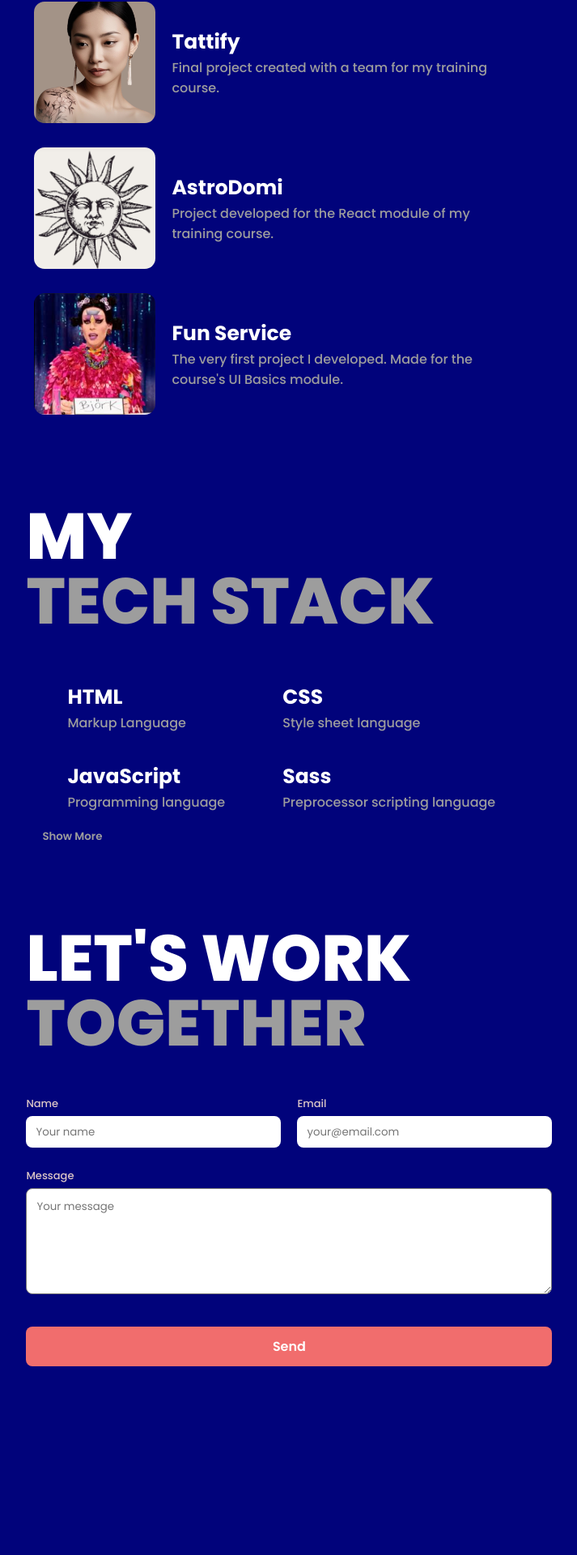
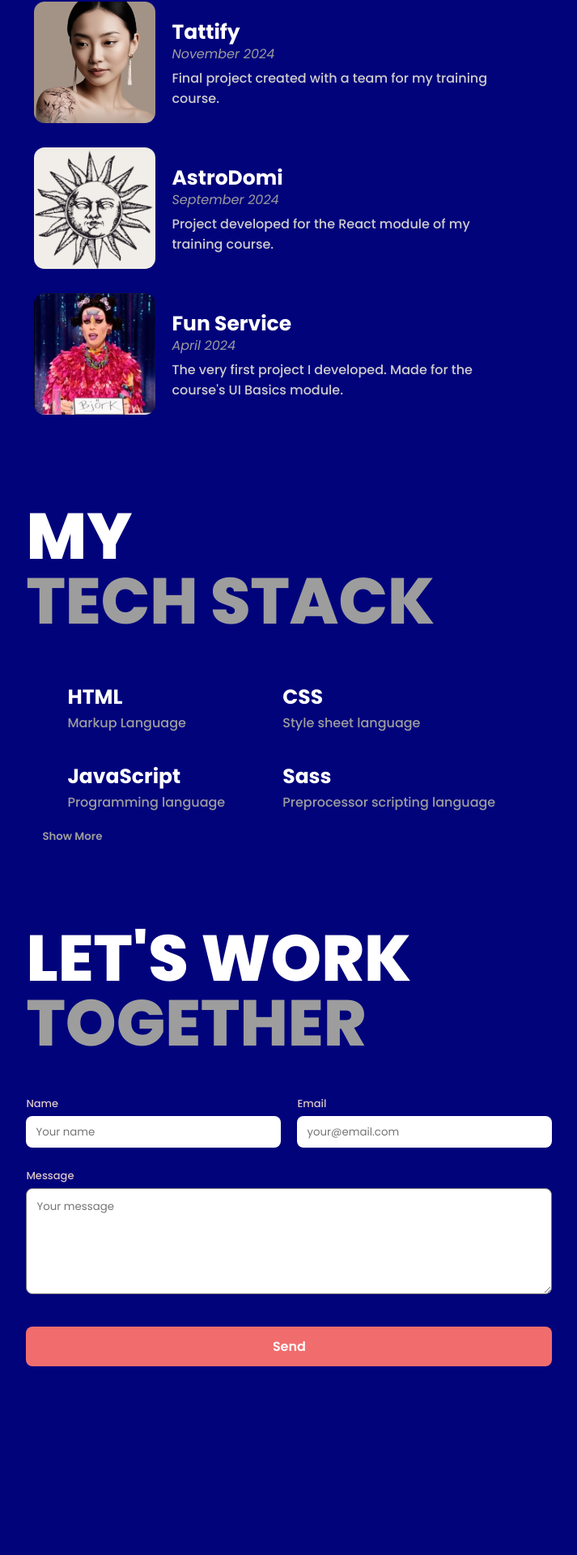
Before and after one commit to Domszilu/portfolio, a React (Vite) app: page / in a window 1280 px wide. Shown: the part 786-2706 px from the top of the page at 81% size, without its empty margins (496-1209 px from the left). Before the commit the page ends 2513 px from the top, so only its background shows below. Built offline with nearby package versions, Linux system fonts and the light colour scheme; some icons are missing.

Commit message:
updated Projects, added footer

```diff
--- /dev/null
+++ b/src/components/Footer/Footer.jsx
@@ -0,0 +1,24 @@
+import { FooterWrapper } from "./StyledFooter";
+
+const Footer = () => {
+    return (
+        <>
+            <FooterWrapper>
+                <p>
+                    Website design is a customized version of a free template
+                    created by{" "}
+                    <a
+                        href="https://templyo.io/"
+                        target="_blank"
+                        rel="noopener noreferrer"
+                    >
+                        Templyo
+                    </a>
+                    .
+                </p>
+            </FooterWrapper>
+        </>
+    );
+};
+
+export default Footer;
--- /dev/null
+++ b/src/components/Footer/StyledFooter.js
@@ -0,0 +1,19 @@
+import styled from "styled-components";
+
+export const FooterWrapper = styled.footer`
+    display: flex;
+    justify-content: center;
+    align-items: center;
+    padding: 19.8rem 0 8rem 0;
+    font-weight: 500;
+
+    p {
+        font-family: "Poppins", serif;
+        color: #dbc6c6;
+    }
+
+    a {
+        text-decoration: none;
+        color: #f16d6d;
+    }
+`;
--- a/src/components/Projects/Projects.jsx
+++ b/src/components/Projects/Projects.jsx
@@ -1,4 +1,3 @@
-import React from "react";
 import { DualColumnWrapper, MainHeading, Wrapper } from "../../pages/Styles";
 import { ProjectContainer, ProjectsMainContainer } from "./StyledProjects";
 import projects from "../../data/projects.js";
@@ -8,7 +7,7 @@ import NameCard from "../NameCard/NameCard.jsx";
 import Contact from "../Contact/Contact.jsx";
 
 const Projects = () => {
-    // get current route
+    // get current route/endpoint
     const location = useLocation();
     return (
         <>
@@ -35,7 +34,12 @@ const Projects = () => {
                                 />
                                 <div className="project-description-container">
                                     <h3>{project.name}</h3>
-                                    <p>{project.description}</p>
+                                    <p className="created-at">
+                                        {project.createdAt}
+                                    </p>
+                                    <p className="project-description">
+                                        {project.description}
+                                    </p>
                                 </div>
                             </ProjectContainer>
                         ))}
--- a/src/components/Projects/StyledProjects.js
+++ b/src/components/Projects/StyledProjects.js
@@ -29,9 +29,16 @@ export const ProjectContainer = styled.div`
         color: white;
     }
 
-    p {
+    .created-at {
+        font-style: italic;
+        color: #9d9d9d;
+        position: relative;
+        bottom: 5px;
+    }
+
+    .project-description {
         font-weight: 500;
-        color: #9d9d9d;
+        color: rgb(207, 205, 205);
     }
 
     img {
--- a/src/data/projects.js
+++ b/src/data/projects.js
@@ -8,6 +8,7 @@ const projects = [
         description:
             "Final project created with a team for my training course.",
         thumbnail: TattifyThumbnail,
+        createdAt: "November 2024",
         url: "https://github.com/WebDevFinalProject/tattify",
     },
     {
@@ -15,6 +16,7 @@ const projects = [
         description:
             "Project developed for the React module of my training course.",
         thumbnail: AstroThumbnail,
+        createdAt: "September 2024",
         url: "https://github.com/Domszilu/astrology-website",
     },
     {
@@ -22,6 +24,7 @@ const projects = [
         description:
             "The very first project I developed. Made for the course's UI Basics module.",
         thumbnail: FunService,
+        createdAt: "April 2024",
         url: "https://github.com/Domszilu/fun-service",
     },
 ];
--- a/src/pages/Home.jsx
+++ b/src/pages/Home.jsx
@@ -1,4 +1,5 @@
 import Contact from "../components/Contact/Contact.jsx";
+import Footer from "../components/Footer/Footer.jsx";
 import Hero from "../components/Hero/Hero.jsx";
 import NameCard from "../components/NameCard/NameCard.jsx";
 import NavBar from "../components/NavBar/NavBar.jsx";
@@ -23,6 +24,7 @@ const Home = () => {
                     </Wrapper>
                 </DualColumnWrapper>
             </Wrapper>
+            <Footer />
         </>
     );
 };
```
